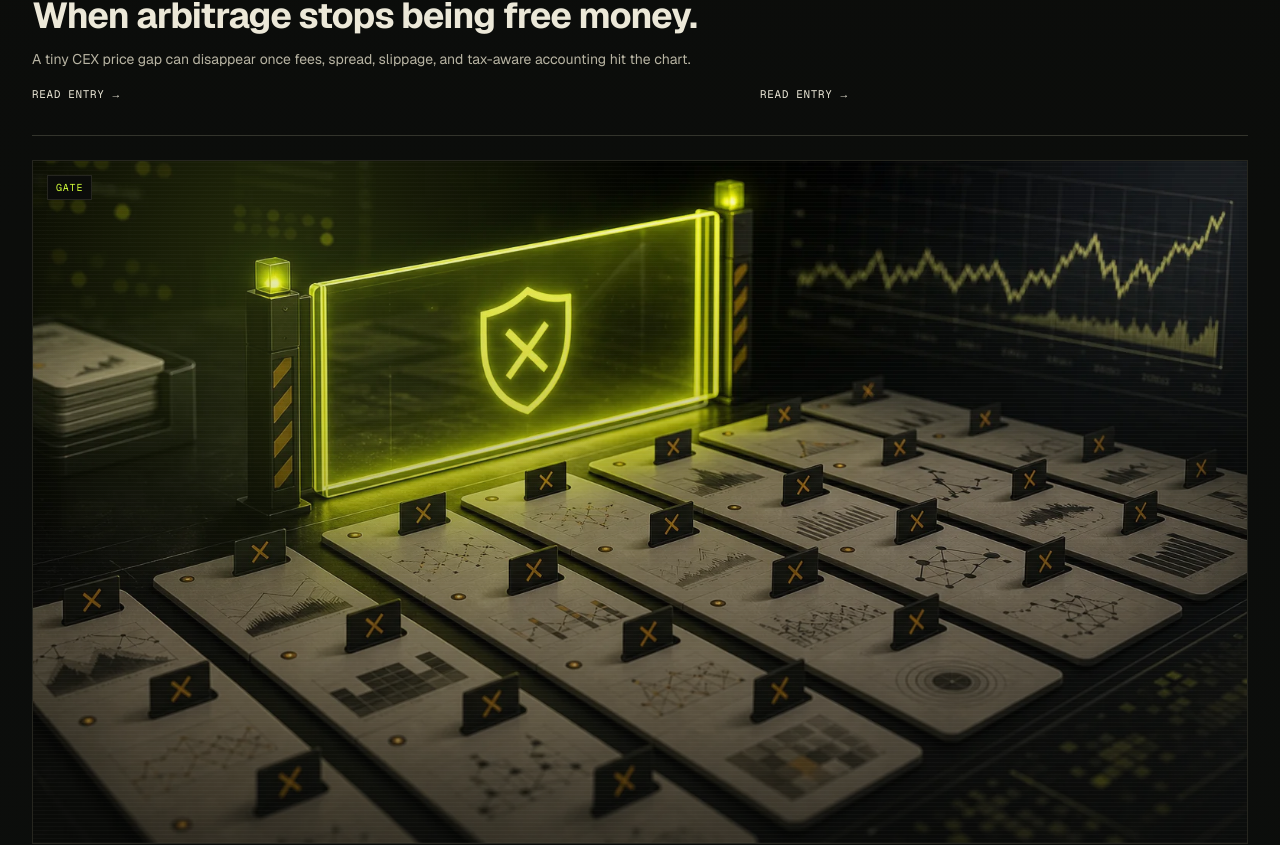
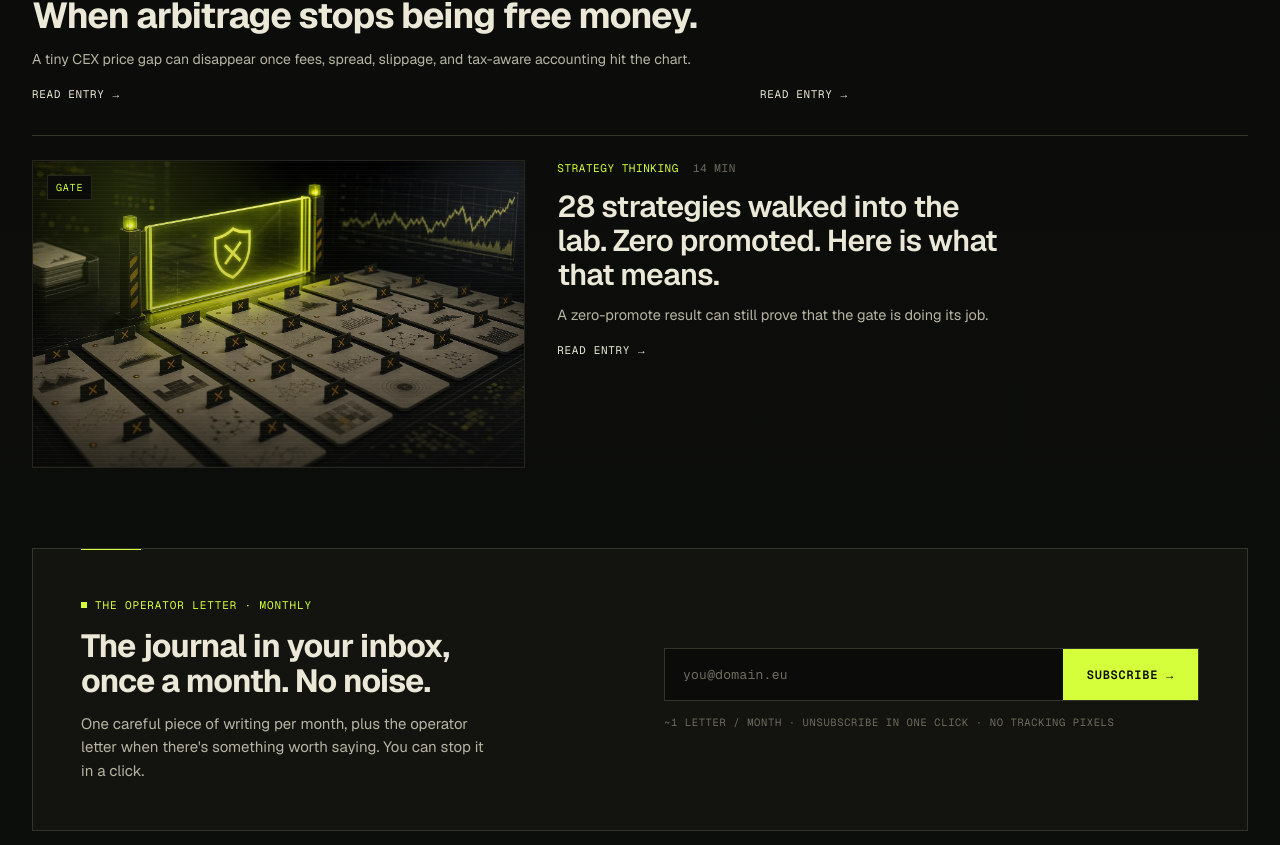
Before and after one commit to kronos-cm/optfi-website, a React (Vite) app: page / in a window 1280 px wide. Shown: the part 2939-3784 px from the top of the page. Built offline with nearby package versions, Linux system fonts and the light colour scheme.

Commit message:
docs: clean website routes and journal polish

```diff
--- a/src/pages/docs-hub-page.tsx
+++ b/src/pages/docs-hub-page.tsx
@@ -18,22 +18,17 @@ const filters: Array<{ key: 'all' | DocCategory; label: string }> = [
 
 export function DocsHubPage() {
   const [activeFilter, setActiveFilter] = useState<'all' | DocCategory>('all')
-  const [showPlanned, setShowPlanned] = useState(true)
 
   const visibleDocs = useMemo(() => {
     return publicDocPages.filter((doc) => {
-      if (!showPlanned && doc.status === 'planned') {
-        return false
-      }
       if (activeFilter !== 'all' && doc.category !== activeFilter) {
         return false
       }
       return true
     })
-  }, [activeFilter, showPlanned])
+  }, [activeFilter])
 
   const liveCount = publicDocPages.filter((doc) => doc.status === 'live').length
-  const plannedCount = publicDocPages.filter((doc) => doc.status === 'planned').length
 
   return (
     <PageContainer>
@@ -44,7 +39,6 @@ export function DocsHubPage() {
         actions={
           <>
             <Badge variant="success">{liveCount} live pages</Badge>
-            <Badge variant="warning">{plannedCount} planned pages</Badge>
           </>
         }
       />
@@ -79,15 +73,6 @@ export function DocsHubPage() {
                 )
               })}
             </div>
-            <label className="flex items-center gap-3 rounded-xl border border-white/70 bg-white/70 px-3 py-2 text-sm">
-              <input
-                type="checkbox"
-                checked={showPlanned}
-                onChange={(event) => setShowPlanned(event.target.checked)}
-                className="h-4 w-4 rounded border-slate-300"
-              />
-              <span>Show planned pages (recommended while docs are being built)</span>
-            </label>
             <div className="rounded-xl border border-white/70 bg-white/70 p-4 text-sm leading-6 text-[color:var(--muted-foreground)]">
               <p className="font-medium text-[color:var(--foreground)]">Current build policy</p>
               <p className="mt-1">
@@ -126,7 +111,7 @@ export function DocsHubPage() {
         <SectionHeading
           kicker="Documentation Pages"
           title="Public docs map"
-          description="Curated pages available now and the next public-facing pages planned for product, safety, and operations communication."
+          description="Curated live pages for product, safety, operations, and strategy communication."
         />
         <div className="grid gap-4 md:grid-cols-2 xl:grid-cols-3">
           {visibleDocs.map((doc) => (
--- a/src/pages/home-page.css
+++ b/src/pages/home-page.css
@@ -641,16 +641,12 @@ section {
   grid-column: span 5;
 }
 
-.post-third {
-  grid-column: span 4;
-}
-
-.post-half {
-  grid-column: span 6;
-}
-
 .post-wide {
   grid-column: span 12;
+  display: grid;
+  grid-template-columns: minmax(0, 5fr) minmax(0, 7fr);
+  column-gap: 32px;
+  align-items: start;
 }
 
 .post-thumb {
@@ -666,6 +662,12 @@ section {
 }
 
 .post-feature .post-thumb {
+  aspect-ratio: 16/10;
+}
+
+.post-wide .post-thumb {
+  grid-row: 1 / span 5;
+  margin-bottom: 0;
   aspect-ratio: 16/10;
 }
 
@@ -737,16 +739,16 @@ section {
   letter-spacing: -0.025em;
 }
 
-.post-third .post-title {
-  font-size: 20px;
+.post-wide .post-title {
+  font-size: 30px;
+  max-width: 22ch;
 }
 
-.post-half .post-title {
-  font-size: 24px;
-}
-
-.post-wide .post-title {
-  font-size: 30px;
+.post-wide .post-meta,
+.post-wide .post-title,
+.post-wide .post-excerpt,
+.post-wide .post-read {
+  grid-column: 2;
 }
 
 .post-excerpt {
@@ -756,8 +758,13 @@ section {
   margin: 0 0 16px;
 }
 
-.post-side-a .post-excerpt, .post-third .post-excerpt {
+.post-side-a .post-excerpt {
   font-size: 13.5px;
+}
+
+.post-wide .post-excerpt {
+  font-size: 14.5px;
+  max-width: 56ch;
 }
 
 .post:hover .post-title {
@@ -1240,6 +1247,13 @@ footer {
   .journal-grid > * {
     grid-column: span 12;
   }
+  .post-wide {
+    display: flex;
+  }
+  .post-wide .post-thumb {
+    width: 100%;
+    margin-bottom: 22px;
+  }
   .nav-links {
     display: none;
   }
--- a/src/pages/home-page.tsx
+++ b/src/pages/home-page.tsx
@@ -24,7 +24,7 @@ export function HomePage() {
       {/* Nav */}
       <nav className="nav">
         <div className="container nav-row">
-          <a href="#" className="brand"><span className="brand-mark"></span>OPTFI</a>
+          <a href="/" className="brand"><span className="brand-mark"></span>OPTFI</a>
           <div className="nav-links">
             <a href="#thesis">Thesis</a>
             <a href="#journal">Journal</a>
@@ -261,18 +261,17 @@ export function HomePage() {
             <div className="foot-col">
               <h5>The journal</h5>
               <ul>
-                <li><a href="#journal">All entries</a></li>
-                <li><a href="#journal">Operator letters</a></li>
-                <li><a href="#journal">Tax in Germany</a></li>
-                <li><a href="#journal">DeFi field notes</a></li>
+                <li><a href="/journal/when-arbitrage-stops-being-free-money">Arbitrage costs</a></li>
+                <li><a href="/journal/defi-source-timestamp">DeFi source age</a></li>
+                <li><a href="/journal/strategy-proof">Strategy lab</a></li>
               </ul>
             </div>
             <div className="foot-col">
               <h5>Company</h5>
               <ul>
-                <li><a href="#">Contact</a></li>
-                <li><a href="#">Imprint</a></li>
-                <li><a href="#">Privacy</a></li>
+                <li><a href="mailto:hello@optfi.eu">Contact</a></li>
+                <li><a href="/transparency">Transparency</a></li>
+                <li><a href="/status">Status</a></li>
               </ul>
             </div>
           </div>
--- a/src/pages/planned-doc-page.tsx
+++ /dev/null
@@ -1,51 +0,0 @@
-import { ArrowLeft, Clock3 } from 'lucide-react'
-import { Link } from 'react-router-dom'
-import { PageContainer, PageHero, DocContentCard, BulletList } from '../components/page-primitives'
-import { Badge } from '../components/ui/badge'
-import { Button } from '../components/ui/button'
-
-export function PlannedDocPage({
-  title,
-  eyebrow,
-  summary,
-  whyItMatters,
-  nextContent,
-}: {
-  title: string
-  eyebrow: string
-  summary: string
-  whyItMatters: string
-  nextContent: string[]
-}) {
-  return (
-    <PageContainer>
-      <PageHero
-        eyebrow={eyebrow}
-        title={title}
-        description={summary}
-        actions={
-          <>
-            <Badge variant="default">Planned page</Badge>
-            <Badge variant="warning"><Clock3 className="h-3.5 w-3.5" /> Next docs sprint</Badge>
-            <Button asChild variant="secondary">
-              <Link to="/docs">
-                <ArrowLeft className="h-4 w-4" />
-                Back to docs hub
-              </Link>
-            </Button>
-          </>
-        }
-      />
-
-      <section className="mt-10 grid gap-4 lg:grid-cols-2">
-        <DocContentCard title="Why This Page Exists" description="This placeholder is intentional, not a missing route.">
-          <p>{whyItMatters}</p>
-        </DocContentCard>
-
-        <DocContentCard title="What Will Be Added Here" description="Planned content outline for the next iteration.">
-          <BulletList items={nextContent} />
-        </DocContentCard>
-      </section>
-    </PageContainer>
-  )
-}
```
Also changed, not shown: 1 other file (tests, documents, lock files or other folders).
